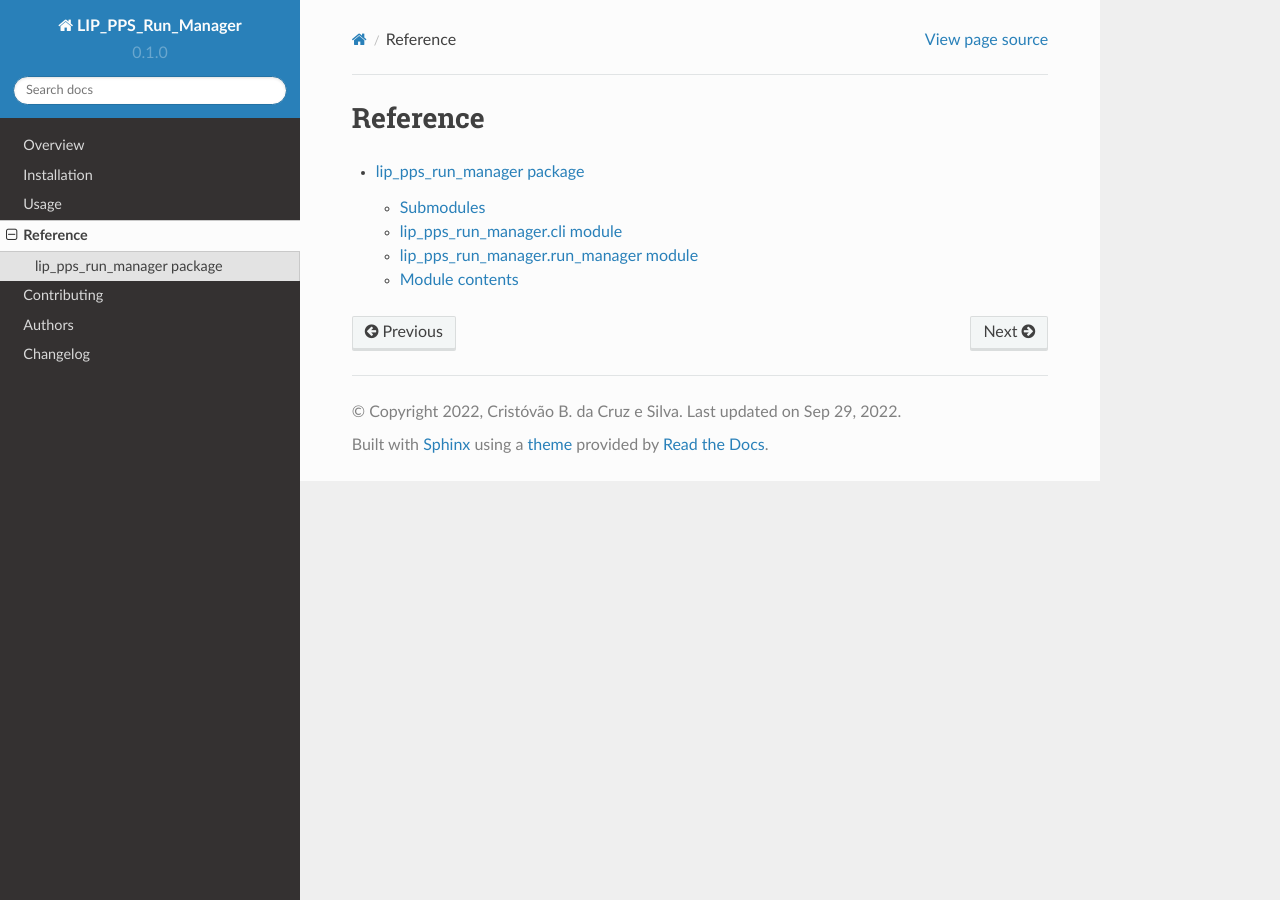
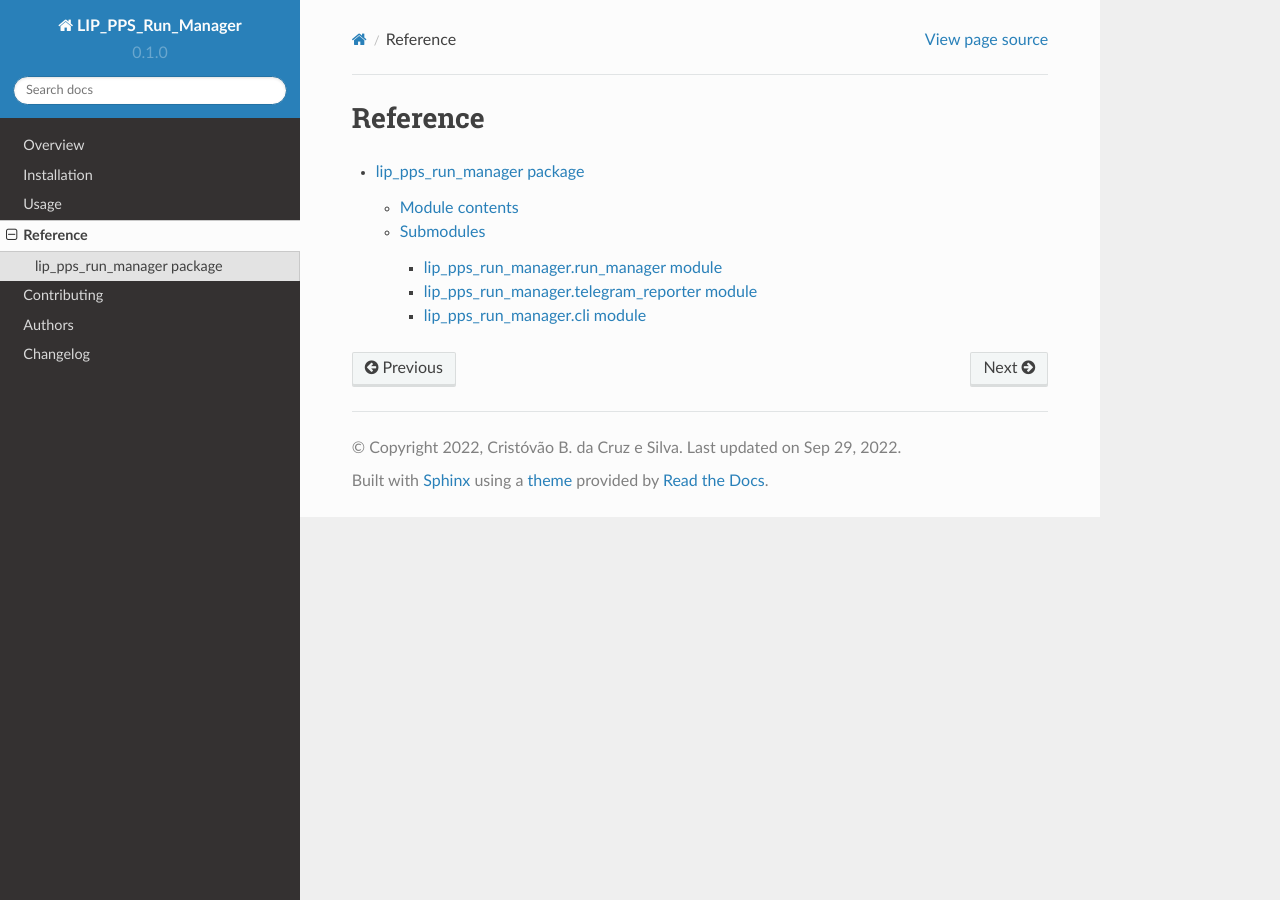
Before and after one commit to cbeiraod/LIP_PPS_Run_Manager, a Sphinx documentation site: the page built from docs/reference/index.rst, in a window 1280 px wide. Built offline with Sphinx 7.4.7 and the Read the Docs theme 2.0.0, drawn with Linux system fonts in a browser that asks for light colours; part of the change alters nothing that is shown.

Commit message:
Reorganized the reference section

```diff
--- a/docs/reference/lip_pps_run_manager.rst
+++ b/docs/reference/lip_pps_run_manager.rst
@@ -5,24 +5,6 @@ lip\_pps\_run\_manager package
 
     from lip_pps_run_manager import *
 
-Submodules
-----------
-
-lip\_pps\_run\_manager.cli module
----------------------------------
-
-.. automodule:: lip_pps_run_manager.cli
-   :members:
-   :undoc-members:
-   :show-inheritance:
-
-lip\_pps\_run\_manager.run\_manager module
-------------------------------------------
-
-.. automodule:: lip_pps_run_manager.run_manager
-   :members:
-   :undoc-members:
-   :show-inheritance:
 
 Module contents
 ---------------
@@ -31,3 +13,31 @@ Module contents
    :members:
    :undoc-members:
    :show-inheritance:
+
+
+Submodules
+----------
+
+lip\_pps\_run\_manager.run\_manager module
+^^^^^^^^^^^^^^^^^^^^^^^^^^^^^^^^^^^^^^^^^^
+
+.. automodule:: lip_pps_run_manager.run_manager
+   :members:
+   :undoc-members:
+   :show-inheritance:
+
+lip\_pps\_run\_manager.telegram\_reporter module
+^^^^^^^^^^^^^^^^^^^^^^^^^^^^^^^^^^^^^^^^^^^^^^^^
+
+.. automodule:: lip_pps_run_manager.telegram_reporter
+   :members:
+   :undoc-members:
+   :show-inheritance:
+
+lip\_pps\_run\_manager.cli module
+^^^^^^^^^^^^^^^^^^^^^^^^^^^^^^^^^
+
+.. automodule:: lip_pps_run_manager.cli
+   :members:
+   :undoc-members:
+   :show-inheritance:
```
